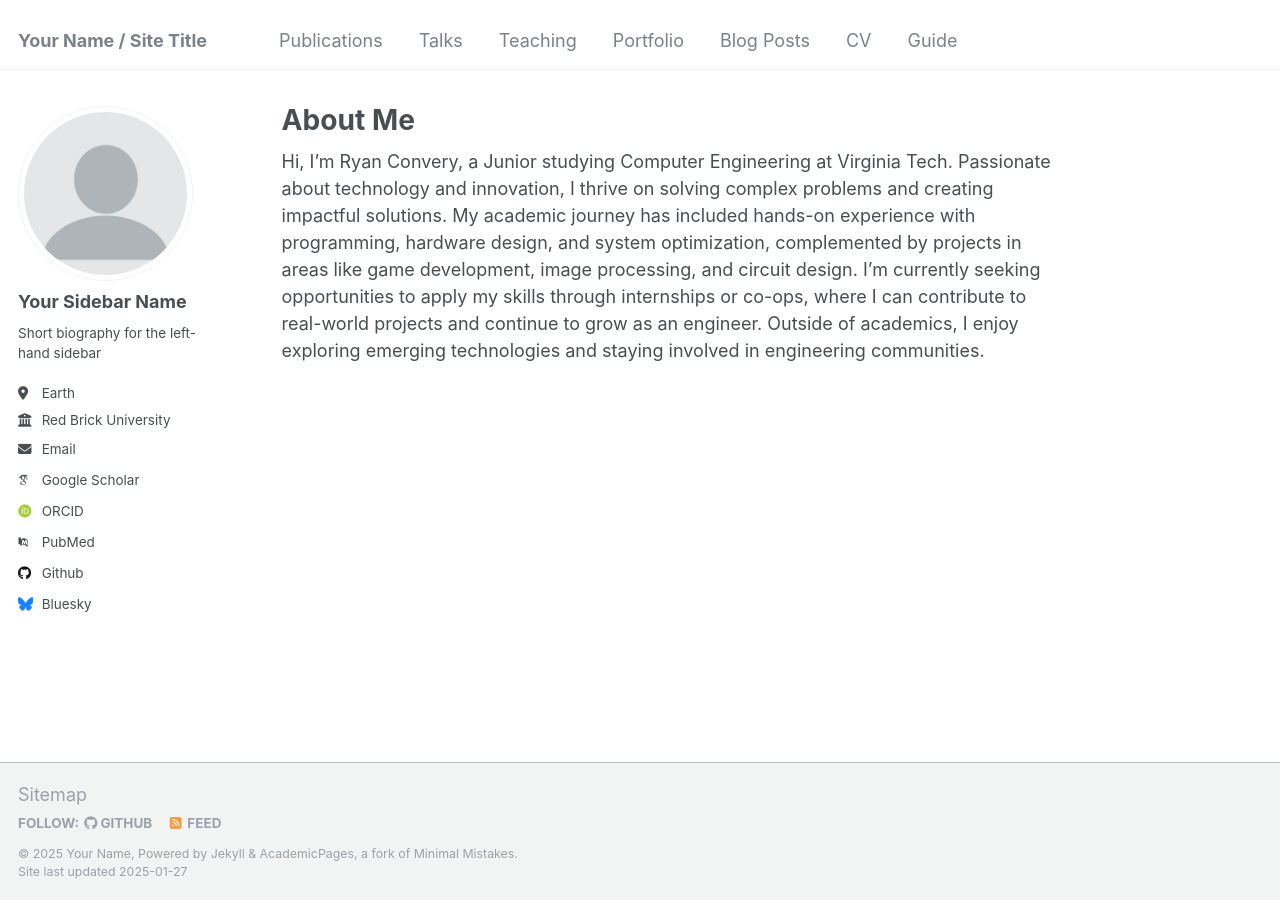
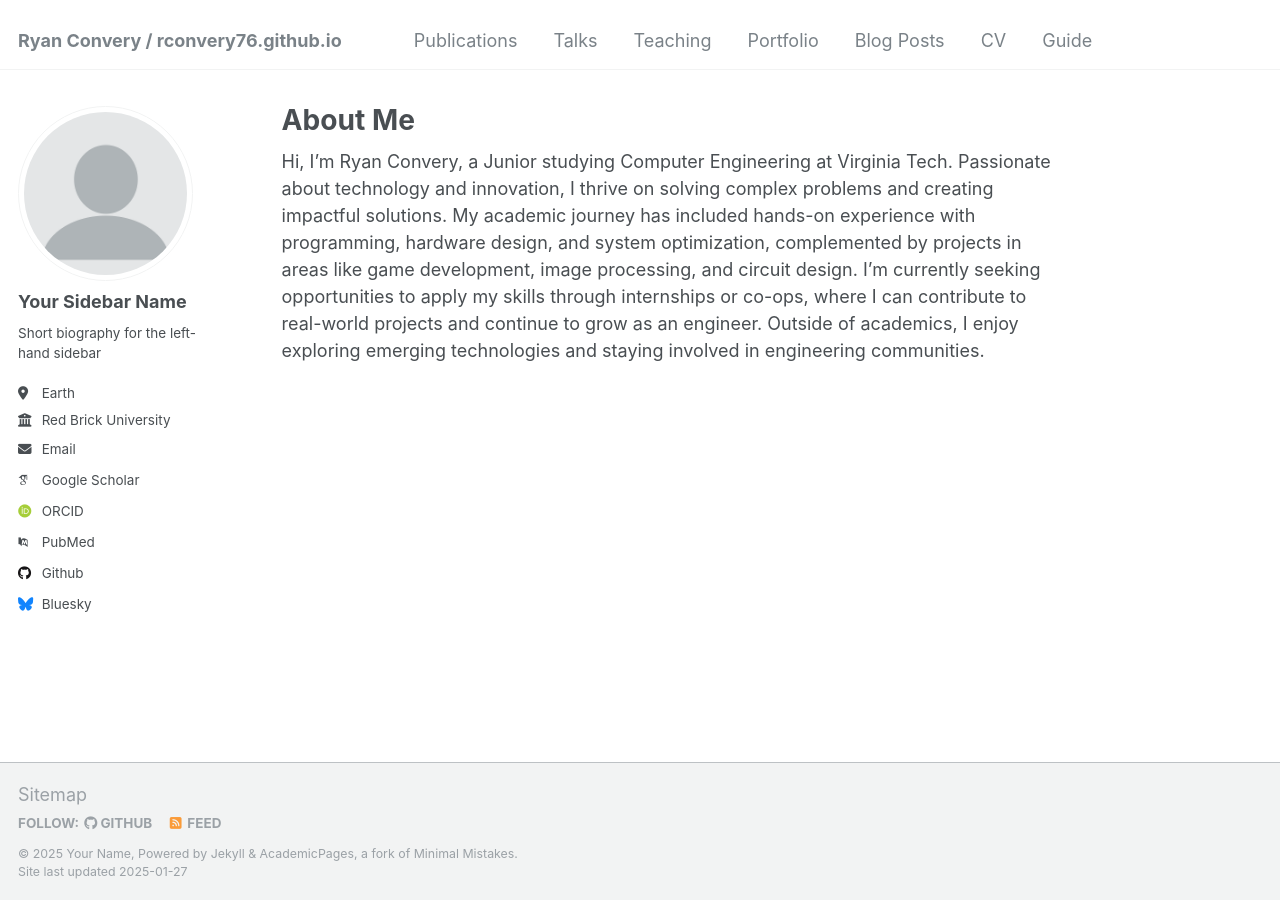
Before and after one commit to rconvery76/rconvery76.github.io, a Jekyll site: the page built from _pages/about.md, in a window 1280 px wide. Built offline with Jekyll 4.4.1, drawn with Linux system fonts in a browser that asks for light colours; some web fonts are replaced.

Commit message:
testing editing headers

```diff
--- a/_config.yml
+++ b/_config.yml
@@ -8,7 +8,7 @@
 
 # Basic Site Settings
 locale                   : "en-US"
-title                    : "Your Name / Site Title"
+title                    : "Ryan Convery / rconvery76.github.io"
 title_separator          : "-"
 name                     : &name "Your Name"
 description              : &description "personal description"
```
